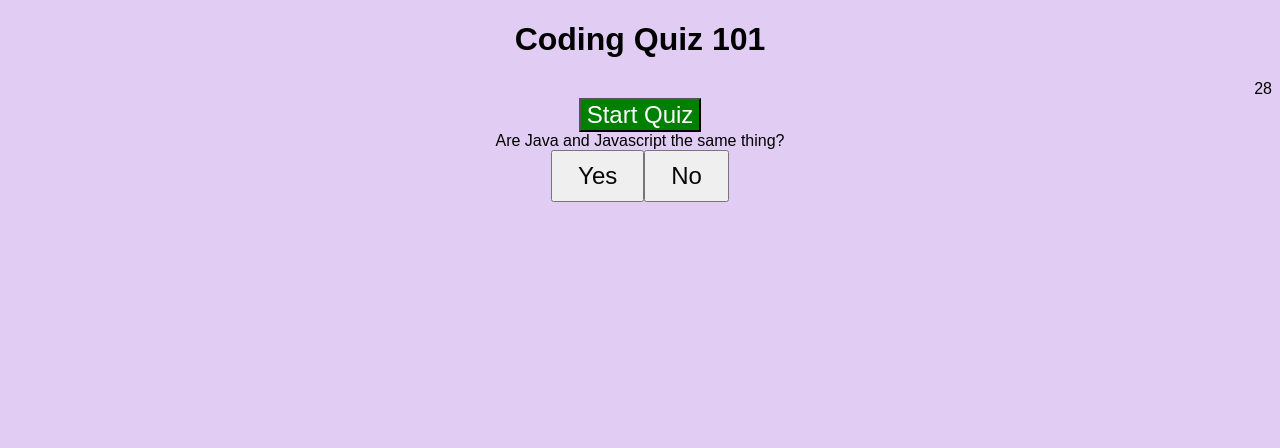
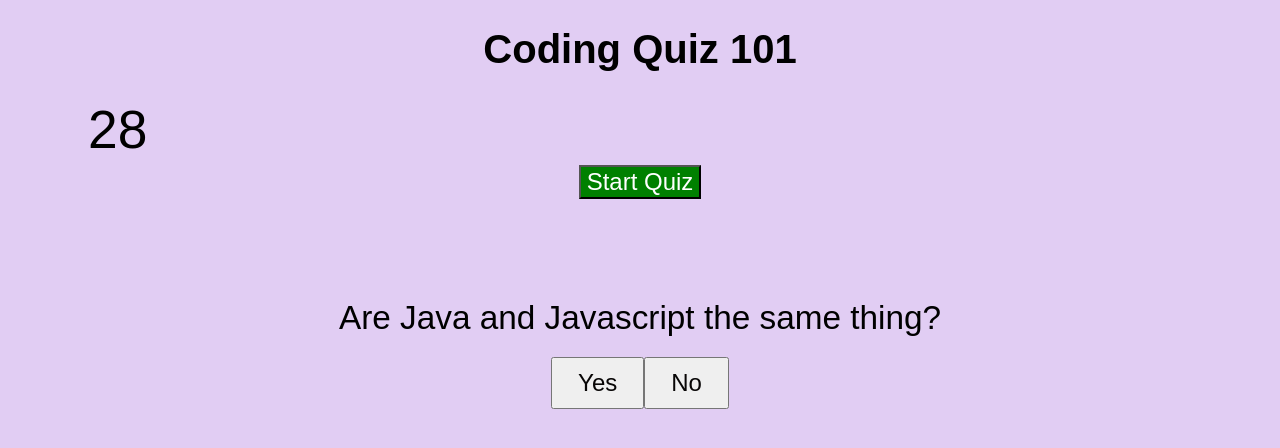
Before and after one commit to dizzymouse0/coding-quiz, a plain HTML site: page index.html in a window 1280 px wide. Both pictures are taken after a click on the button "Start Quiz". Drawn offline with Linux system fonts and the light colour scheme.

Commit message:
css padding and margins

```diff
--- a/assets/css/style.css
+++ b/assets/css/style.css
@@ -2,12 +2,19 @@ body {
     text-align: center;
     font-family: Arial, Helvetica, sans-serif;
     background-color: rgba(223, 201, 243, 0.918);
+    font-size: 25pt;
 
-    cursor: pointer;
 }
-
+.quizTitle {
+    text-align: center;
+    font-family: Arial, Helvetica, sans-serif;
+    font-size: 30pt;
+}
 aside {
-    text-align: right;
+    text-align:left;
+    font-family: Arial, Helvetica, sans-serif;
+    font-size: 40pt;
+    padding-left: 80px;
 }
 
 #start-button {
@@ -16,12 +23,13 @@ aside {
     font-size: 24px;
     background-color: green;
     color: white;
+    margin-bottom: 100px;
 }
 
 .btn {
     cursor: pointer;
     font-size: 24px;
-
+    margin-top: 20px;
     padding: 10px 25px;
     color: rgb(8, 6, 6);
 }
--- a/assets/js/script.js
+++ b/assets/js/script.js
@@ -34,6 +34,9 @@ let questions = [
       { text: "function", correct: false},
     ]
   }
+  //{
+   // question: "b! = c"
+  //}
 ]
 
 // variables for the function
@@ -50,9 +53,9 @@ function startGame() {
   score = 0;
   timerElement.textContent = timeLeft;
   // hiding start button
-  startButton.classList.add("hidden");
-  questionElement.classList.remove("hidden");
-  answerButtonsElement.classList.remove("hidden");
+  startButton.classList.add("hide");
+  questionElement.classList.remove("hide");
+  answerButtonsElement.classList.remove("hide");
 
   timerInterval = setInterval(function() {
     timeLeft--;
```
